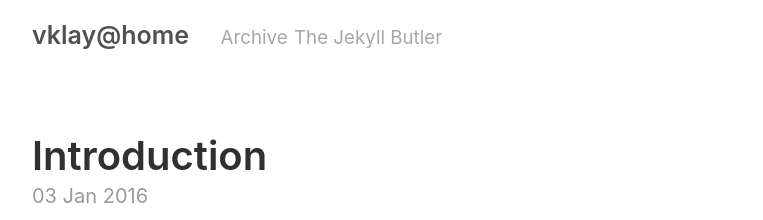
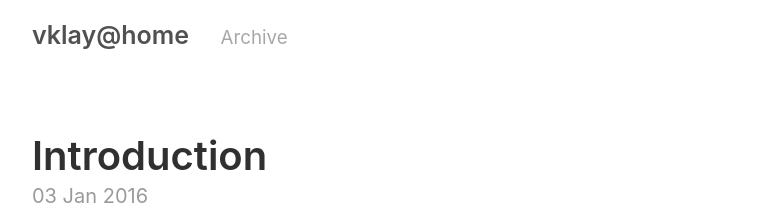
Before and after one commit to vklay/vklay.github.io, a Jekyll site: the page built from index.html, in a window 1280 px wide. Shown: the top 220 px of the page, without its empty margins (258-1021 px from the left). Built offline with Jekyll 4.4.1, drawn with Linux system fonts in a browser that asks for light colours; the list of posts is cut into pages by our own code.

Commit message:
Deleted Tagline Name from header

```diff
--- a/_layouts/default.html
+++ b/_layouts/default.html
@@ -13,7 +13,6 @@
             &nbsp;&nbsp;&nbsp;
             <small><a href="{{ page[1]  }}">{{ page[0] }}</a></small>
           {% endfor %}
-          <small>{{ site.tagline }}</small>
         </h3>
       </header>
 
```
